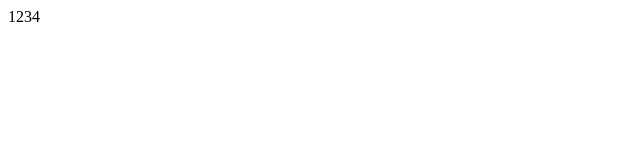
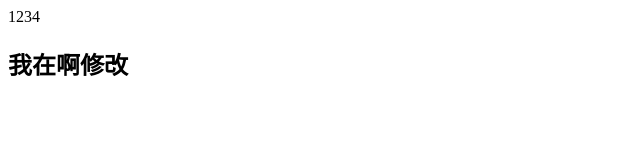
Before and after one commit to 1229768506/project01, a plain HTML site: page index.html in a window 1280 px wide. Shown: the whole page, without its empty margins (0-640 px from the left). Drawn offline with Linux system fonts and the light colour scheme.

Commit message:
在dd分支上修改了index.html

```diff
--- a/index.html
+++ b/index.html
@@ -10,5 +10,6 @@
 </head>
 <body>
     <div>1234</div>
+    <h2>我在啊修改</h2>
 </body>
 </html>
```
